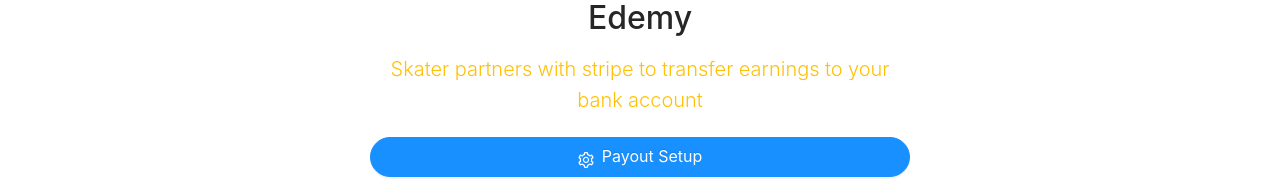
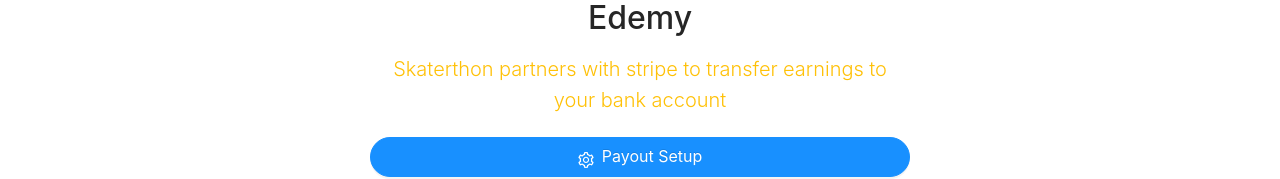
Before and after one commit to SudoStain/skaterthon, a Next.js app: page /user/become-instructor in a window 1280 px wide. Shown: the part 437-616 px from the top of the page. Built offline with nearby package versions, Linux system fonts and the light colour scheme; no server answers.

Commit message:
first commit

```diff
--- a/pages/user/become-instructor.js
+++ b/pages/user/become-instructor.js
@@ -45,7 +45,7 @@
               <br />
               <h2>Setup payout to publish courses on Edemy</h2>
               <p className="lead text-warning">
-               Skater partners with stripe to transfer earnings to your bank
+               Skaterthon partners with stripe to transfer earnings to your bank
                 account
               </p>
 
--- a/pages/user/index.js
+++ b/pages/user/index.js
@@ -21,7 +21,7 @@
   const loadCourses = async () => {
     try {
       setLoading(true);
-      const { data } = await axios.get("/api/user-courses");
+      const { data } = await axios.get(`${process.env.NEXT_PUBLIC_API_URL}/user-courses`);
       setCourses(data);
       setLoading(false);
     } catch (err) {
```
